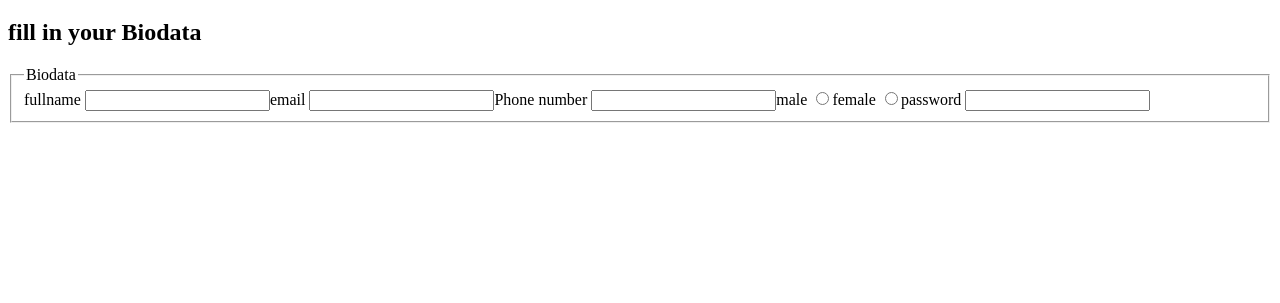
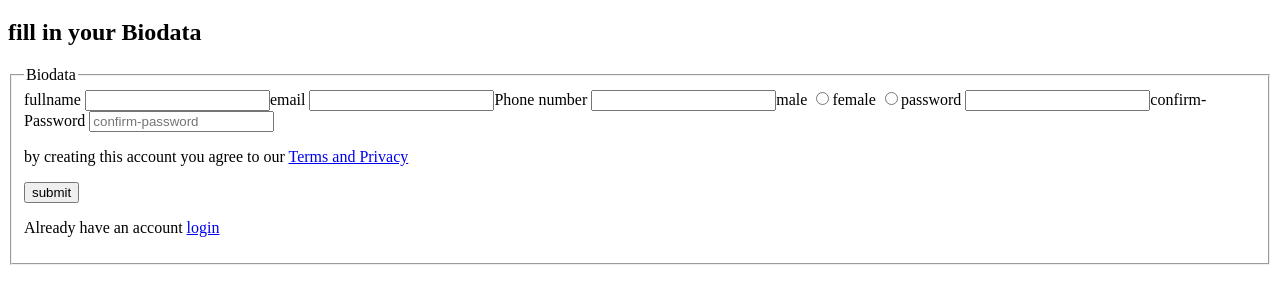
Before and after one commit to Gabrielritgithub/Side-hustle, a plain HTML site: page Index.html in a window 1280 px wide. Shown: the part 87-390 px from the top of the page. Drawn offline with Linux system fonts and the light colour scheme.

Commit message:
first commit

```diff
--- a/Index.html
+++ b/Index.html
@@ -21,9 +21,20 @@ Index.html
                      <input type="radio" name="sex" id="female" value="female"
                      <label for="password">password</label>
                      <input type="password" name="password" id="password"
-                     </fieldset>
-            </form>
+                    <label>confirm-Password</label>
+                    <input type="confirm-password" placeholder="confirm-password" required/>
+                    <br />
+                    <p>
+                        by creating this account you agree to our <a href="a"> Terms and Privacy</a>
+                    </p>
+                    <button class="registerbtn">submit</button>
+                    <div class="login">
+                        <p>Already have an account <a href="#">login</a></p>
+                    </form>
+                    </div>
+                    </fieldset>
         </body>
+    </html>
 
      </head>   <HEAD>
 
```
